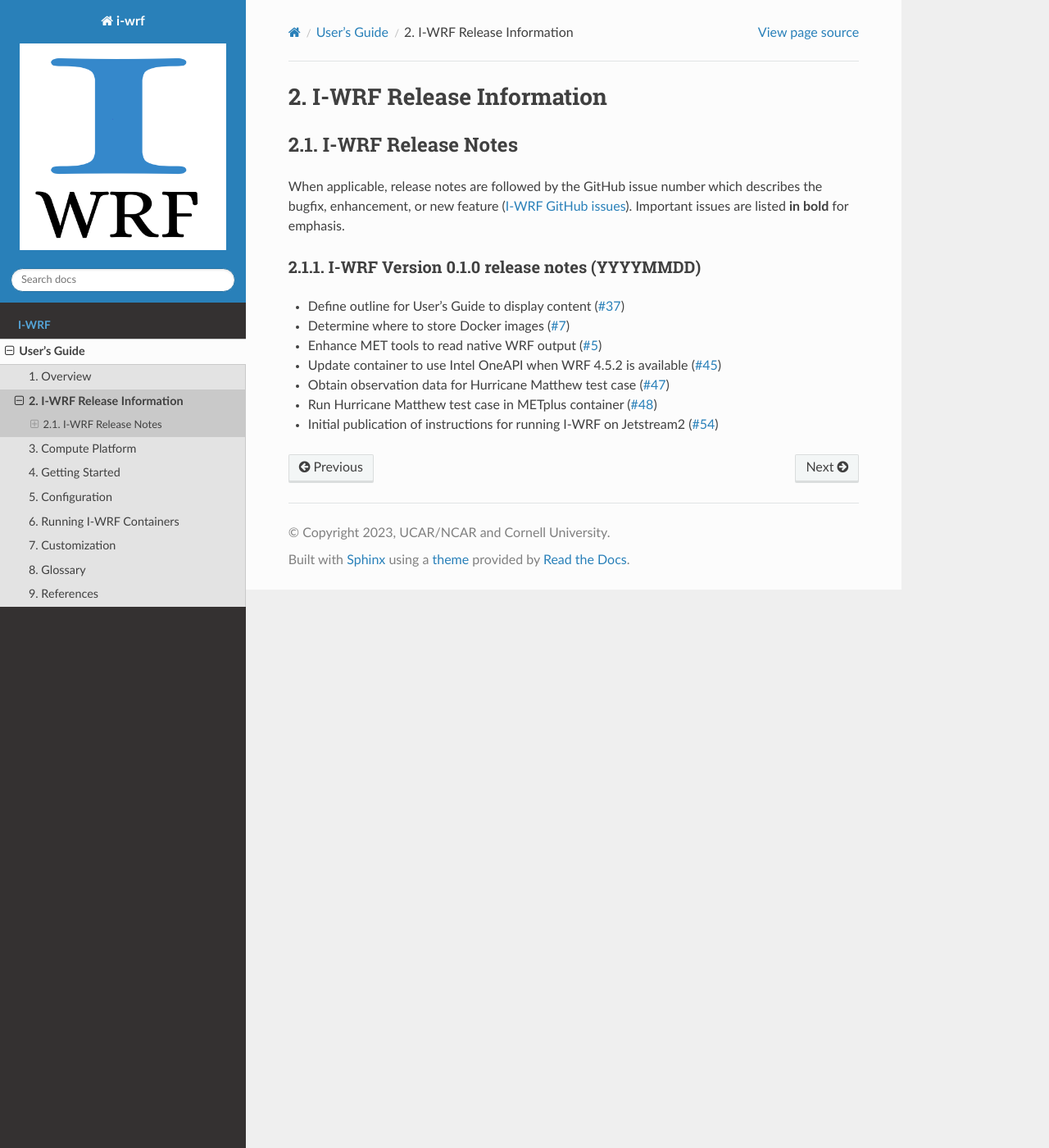
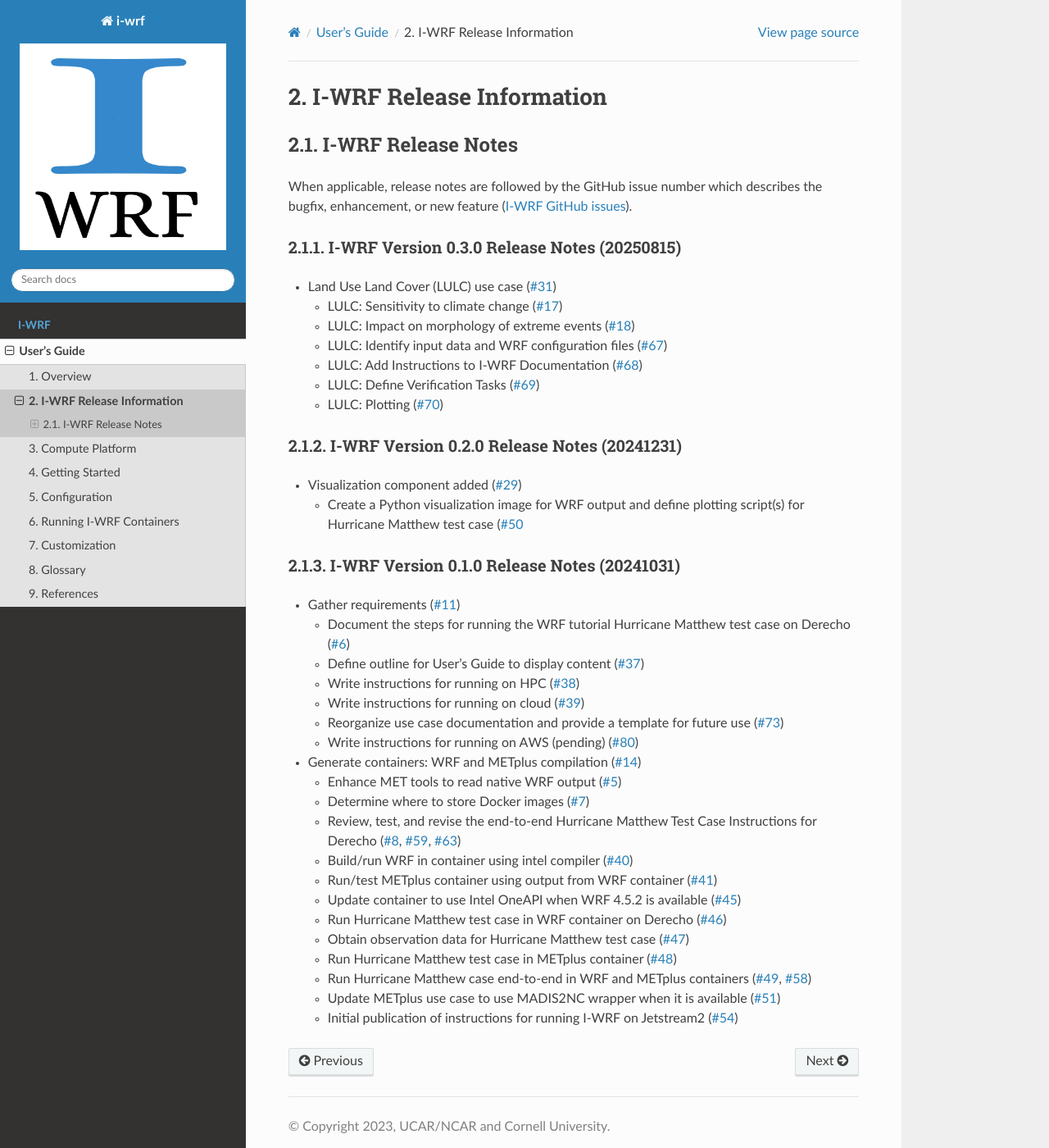
Before and after one commit to NCAR/i-wrf, a Sphinx documentation site: the page built from docs/Users_Guide/release-notes.rst, in a window 1280 px wide and 1400 px high. Shown: the whole window at 82% size. Built offline with Sphinx 7.4.7 and the Read the Docs theme 3.1.0, drawn with Linux system fonts in a browser that asks for light colours; comment, search, counter and statistics services are not loaded.

Commit message:
Update Release Notes (#90)
* remove note about repo being in progress since significant progress has been made

* update release notes for 0.1, 0.2, and 0.3

* add note to encourage users to run use cases and provide feedback

```diff
--- a/docs/Users_Guide/release-notes.rst
+++ b/docs/Users_Guide/release-notes.rst
@@ -7,22 +7,104 @@ I-WRF Release Notes
 
 When applicable, release notes are followed by the GitHub issue number which describes the bugfix,
 enhancement, or new feature (`I-WRF GitHub issues <https://github.com/NCAR/i-wrf/issues>`_).
-Important issues are listed **in bold** for emphasis.
 
-I-WRF Version 0.1.0 release notes (YYYYMMDD)
+I-WRF Version 0.3.0 Release Notes (20250815)
 --------------------------------------------
 
-* Define outline for User's Guide to display content
-  (`#37 <https://github.com/NCAR/i-wrf/issues/37>`_)
-* Determine where to store Docker images
-  (`#7 <https://github.com/NCAR/i-wrf/issues/7>`_)
-* Enhance MET tools to read native WRF output
-  (`#5 <https://github.com/NCAR/i-wrf/issues/5>`_)
-* Update container to use Intel OneAPI when WRF 4.5.2 is available
-  (`#45 <https://github.com/NCAR/i-wrf/issues/45>`_)
-* Obtain observation data for Hurricane Matthew test case
-  (`#47 <https://github.com/NCAR/i-wrf/issues/47>`_)
-* Run Hurricane Matthew test case in METplus container
-  (`#48 <https://github.com/NCAR/i-wrf/issues/48>`_)
-* Initial publication of instructions for running I-WRF on Jetstream2
-  (`#54 <https://github.com/NCAR/i-wrf/pull/54>`_)
+* Land Use Land Cover (LULC) use case
+  (`#31 <https://github.com/NCAR/i-wrf/issues/31>`_)
+
+  * LULC: Sensitivity to climate change
+    (`#17 <https://github.com/NCAR/i-wrf/issues/17>`_)
+
+  * LULC: Impact on morphology of extreme events
+    (`#18 <https://github.com/NCAR/i-wrf/issues/18>`_)
+
+  * LULC: Identify input data and WRF configuration files
+    (`#67 <https://github.com/NCAR/i-wrf/issues/67>`_)
+
+  * LULC: Add Instructions to I-WRF Documentation
+    (`#68 <https://github.com/NCAR/i-wrf/issues/68>`_)
+
+  * LULC: Define Verification Tasks
+    (`#69 <https://github.com/NCAR/i-wrf/issues/69>`_)
+
+  * LULC: Plotting
+    (`#70 <https://github.com/NCAR/i-wrf/issues/70>`_)
+
+
+I-WRF Version 0.2.0 Release Notes (20241231)
+--------------------------------------------
+
+* Visualization component added
+  (`#29 <https://github.com/NCAR/i-wrf/issues/29>`_)
+
+  * Create a Python visualization image for WRF output and define plotting script(s) for Hurricane Matthew test case
+    (`#50 <https://github.com/NCAR/i-wrf/issues/50>`_
+
+
+I-WRF Version 0.1.0 Release Notes (20241031)
+--------------------------------------------
+
+* Gather requirements
+  (`#11 <https://github.com/NCAR/i-wrf/issues/11>`_)
+
+  * Document the steps for running the WRF tutorial Hurricane Matthew test case on Derecho
+    (`#6 <https://github.com/NCAR/i-wrf/issues/6>`_)
+
+  * Define outline for User's Guide to display content
+    (`#37 <https://github.com/NCAR/i-wrf/issues/37>`_)
+
+  * Write instructions for running on HPC
+    (`#38 <https://github.com/NCAR/i-wrf/issues/38>`_)
+
+  * Write instructions for running on cloud
+    (`#39 <https://github.com/NCAR/i-wrf/issues/39>`_)
+
+  * Reorganize use case documentation and provide a template for future use
+    (`#73 <https://github.com/NCAR/i-wrf/issues/73>`_)
+
+  * Write instructions for running on AWS (pending)
+    (`#80 <https://github.com/NCAR/i-wrf/issues/80>`_)
+
+* Generate containers: WRF and METplus compilation
+  (`#14 <https://github.com/NCAR/i-wrf/issues/14>`_)
+
+  * Enhance MET tools to read native WRF output
+    (`#5 <https://github.com/NCAR/i-wrf/issues/5>`_)
+
+  * Determine where to store Docker images
+    (`#7 <https://github.com/NCAR/i-wrf/issues/7>`_)
+
+  * Review, test, and revise the end-to-end Hurricane Matthew Test Case Instructions for Derecho
+    (`#8 <https://github.com/NCAR/i-wrf/issues/8>`_,
+    `#59 <https://github.com/NCAR/i-wrf/issues/59>`_,
+    `#63 <https://github.com/NCAR/i-wrf/issues/63>`_)
+
+  * Build/run WRF in container using intel compiler
+    (`#40 <https://github.com/NCAR/i-wrf/issues/40>`_)
+
+  * Run/test METplus container using output from WRF container
+    (`#41 <https://github.com/NCAR/i-wrf/issues/41>`_)
+
+  * Update container to use Intel OneAPI when WRF 4.5.2 is available
+    (`#45 <https://github.com/NCAR/i-wrf/issues/45>`_)
+
+  * Run Hurricane Matthew test case in WRF container on Derecho
+    (`#46 <https://github.com/NCAR/i-wrf/issues/46>`_)
+
+  * Obtain observation data for Hurricane Matthew test case
+    (`#47 <https://github.com/NCAR/i-wrf/issues/47>`_)
+
+  * Run Hurricane Matthew test case in METplus container
+    (`#48 <https://github.com/NCAR/i-wrf/issues/48>`_)
+
+  * Run Hurricane Matthew case end-to-end in WRF and METplus containers
+    (`#49 <https://github.com/NCAR/i-wrf/issues/49>`_,
+    `#58 <https://github.com/NCAR/i-wrf/issues/58>`_)
+
+  * Update METplus use case to use MADIS2NC wrapper when it is available
+    (`#51 <https://github.com/NCAR/i-wrf/pull/51>`_)
+
+  * Initial publication of instructions for running I-WRF on Jetstream2
+    (`#54 <https://github.com/NCAR/i-wrf/pull/54>`_)
```
Also changed, not shown: README.md (+9 -3 lines).
